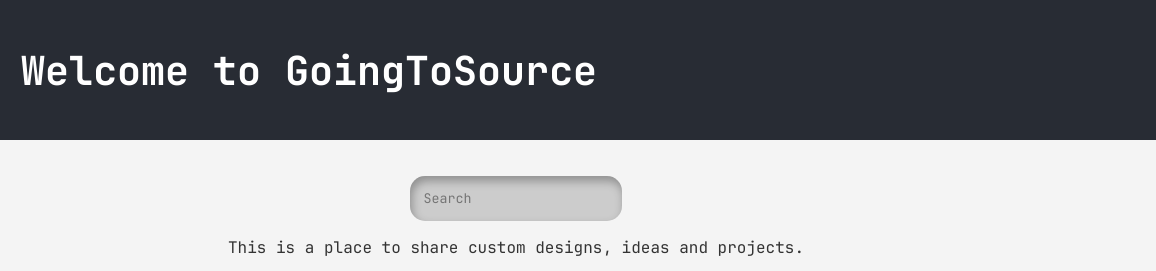
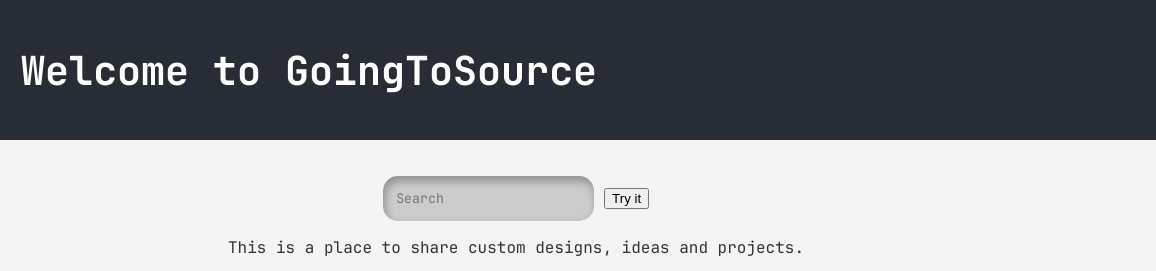
Before and after one commit to JosLangekamp/goingtosource, a plain HTML site: page index.html in a window 1280 px wide. Shown: the top 271 px of the page, 124-1280 px from the left. Drawn offline with Linux system fonts and the light colour scheme.

Commit message:
Update index.html

```diff
--- a/index.html
+++ b/index.html
@@ -15,6 +15,9 @@
     <!-- external files -->
     <link rel="stylesheet" href="pagestyle.css">
     <link rel="icon" type="image/x-icon" href="logo_goingtosource.svg">
+
+    <!-- script files -->
+    <script type="text/javascript" src="js/script.js"></script>
 </head>
 <body>
 
@@ -24,9 +27,13 @@
     </header>
 
     <main>
-        <p><input type="text" autocomplete="off" name="text" class="input" placeholder="Search"></p>
+        <p><input type="text" id="myText" autocomplete="off" name="text" class="input" placeholder="Search" onfocus="this.value=''">
+        <button onclick="myFunction()">Try it</button> </p>
         <p>This is a place to share custom designs, ideas and projects.</p>
         <p>All the code and designs placed here are open source and free to use!</p>
+
+        <h2 id="demo"></h2>
+
     </main>
 
     <footer>
```
